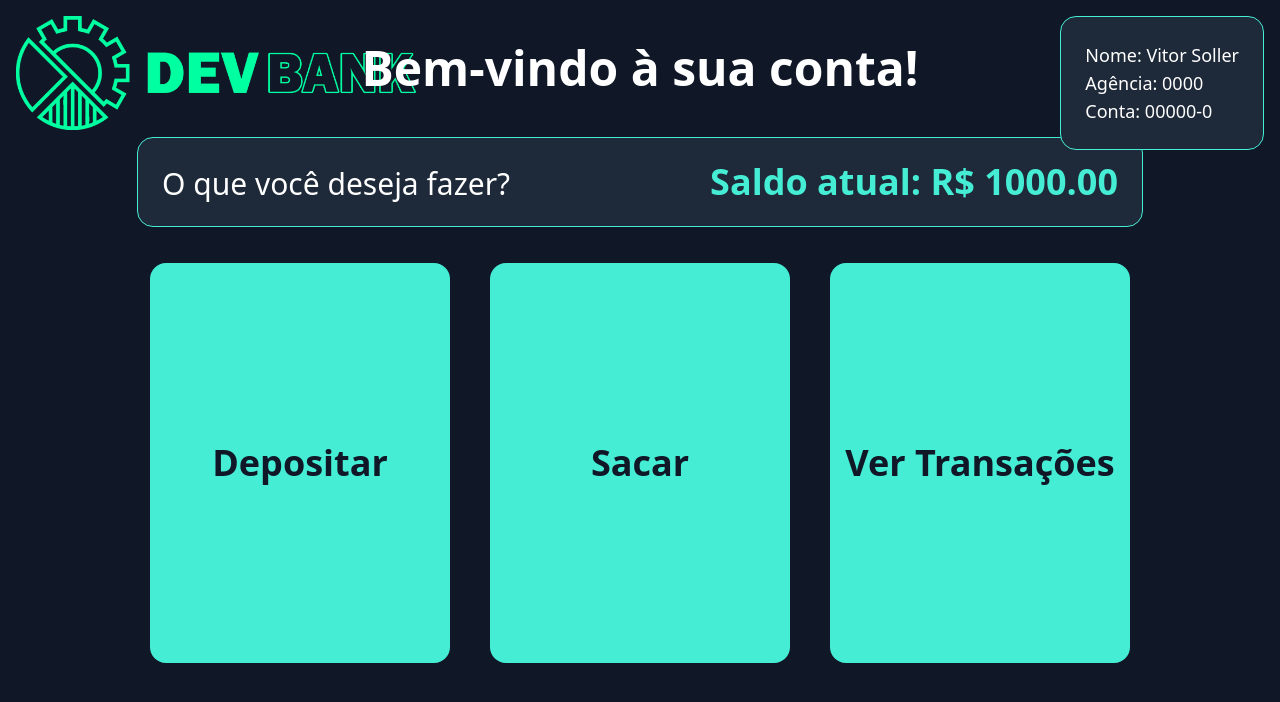
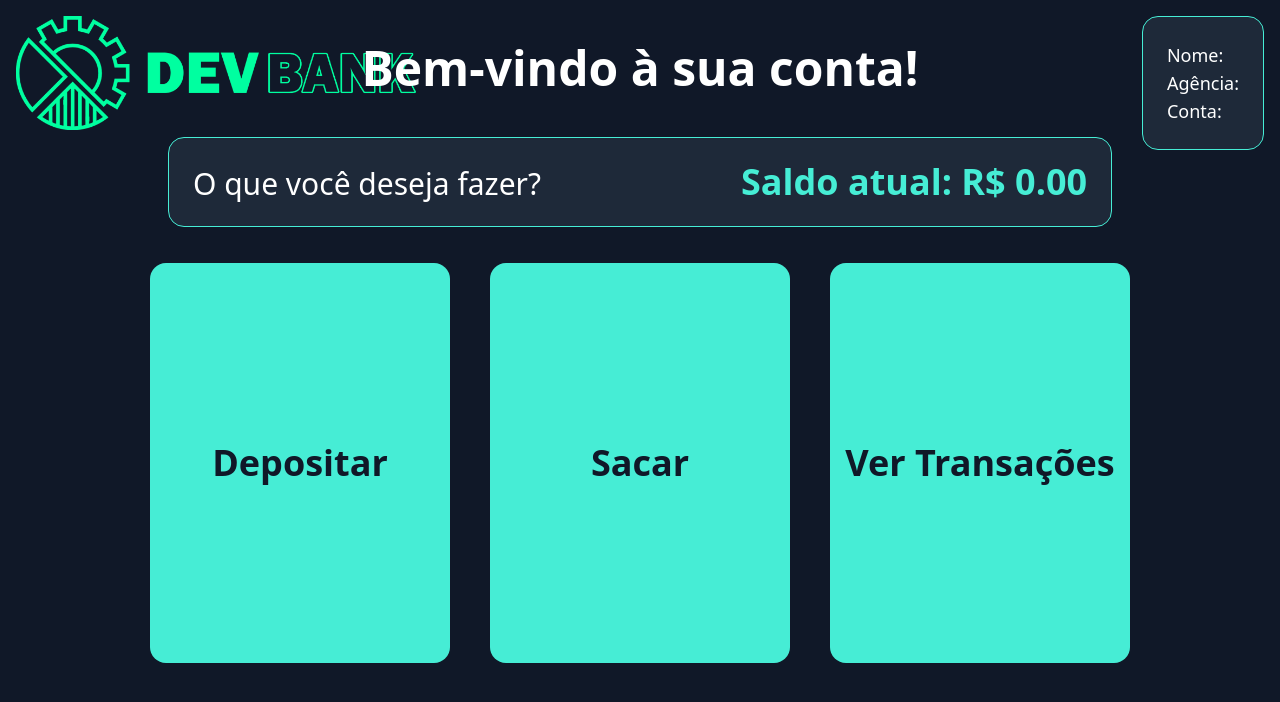
Before and after one commit to Maua-Dev/devbank_leonardoesantiago_front, a React (Vite) app: page /conta in a window 1280 px wide. Shown: the top 702 px of the page. Built offline with nearby package versions, Linux system fonts and the light colour scheme.

Commit message:
Final Version; Version 1.0

```diff
--- a/package.json
+++ b/package.json
@@ -11,6 +11,7 @@
   },
   "dependencies": {
     "@tailwindcss/postcss": "^4.1.5",
+    "axios": "^1.9.0",
     "postcss": "^8.5.3",
     "react": "^18.2.0",
     "react-dom": "^18.2.0",
--- a/public/mockConta.json
+++ /dev/null
@@ -1,6 +0,0 @@
-{
-  "nome": "Vitor Soller",
-  "agencia": "0000",
-  "conta": "00000-0",
-  "saldo": 1000.0
-}
--- a/src/App.tsx
+++ b/src/App.tsx
@@ -1,5 +1,8 @@
 import { useState } from "react";
 import { useNavigate } from "react-router-dom";
+import axios from "axios";
+import { useSaldo } from "./SaldoContex"; // Hook para acessar o saldo
+import { useInfosdaConta } from "./InfosdaConta"; // Hook para acessar as informações da conta
 
 function App() {
   const [apiUrl, setApiUrl] = useState("");
@@ -7,6 +10,8 @@ function App() {
   const [loading, setLoading] = useState(false);
   const validApi = "https://r2tcz6zsokynb72jb6o4ffd5nm0ryfyz.lambda-url.us-west-2.on.aws/"; // Essa é a UNICA api válida
   const navigate = useNavigate();
+  const { setSaldo } = useSaldo(); // Hook para acessar o saldo
+  const { setInformacoesConta } = useInfosdaConta(); // Hook para acessar as informações da conta
 
   const handleChange = (e: React.ChangeEvent<HTMLInputElement>) => { // Atualiza o valor da URL da API
     setApiUrl(e.target.value);
@@ -27,8 +32,14 @@ function App() {
     setLoading(true);
     try {
       const formattedApiUrl = apiUrl.trim().replace(/\/$/, ""); // Remove a barra final, se houver
-      const response = await fetch(`${formattedApiUrl}/`); // Usa a URL sem a barra final, se não, não funciona
-      if (!response.ok) throw new Error();
+      // const response = await fetch("/mockConta.json"); // Mock local
+      const response = await axios.get(formattedApiUrl); // Mock local
+      if (!response.status) throw new Error(); // Verifica se a resposta é válida
+      console.log(response); // Loga a resposta
+      const data = await response.data;
+        setSaldo(data.current_balance); // Atualiza o saldo
+      setInformacoesConta(data); // Atualiza as informações da conta
+      setError(""); // Limpa o erro, se houver
       setError("");
       navigate("/conta"); // Redireciona para a próxima tela
     } catch {
--- a/src/Conta.tsx
+++ b/src/Conta.tsx
@@ -1,36 +1,11 @@
-import { useState, useEffect } from "react";
 import { useSaldo } from "./SaldoContex"; // Hook para acessar o saldo
 import { useNavigate } from "react-router-dom";
+import { useInfosdaConta } from "./InfosdaConta";
 
 function Conta() {
-  const { saldo, setSaldo } = useSaldo(); // Hook para acessar o saldo
-  const [informacoesConta, setInformacoesConta] = useState<any>({});
-  const [error, setError] = useState("");
-  const [loading, setLoading] = useState(false);
   const navigate = useNavigate();
-
-  // Função para buscar as informações da conta
-  const fetchConta = async () => {
-    setLoading(true); // Inicia o loading
-    try {
-      const response = await fetch("/mockConta.json"); // Mock local
-      if (!response.ok) throw new Error(); // Verifica se a resposta é válida
-      const data = await response.json();
-      if (saldo === 0) {
-        setSaldo(0); // Atualiza o saldo
-      }
-      setInformacoesConta(data); // Atualiza as informações da conta
-      setError(""); // Limpa o erro, se houver
-    } catch {
-      setError("Erro ao carregar as informações da conta."); // Erro ao carregar as informações
-    } finally {
-      setLoading(false); // Finaliza o loading
-    }
-  };
-
-  useEffect(() => {
-    fetchConta(); // Carregar as informações ao renderizar
-  }, []);
+  const {saldo} = useSaldo(); // Hook para acessar o saldo
+  const {informacoesConta} = useInfosdaConta(); // Hook para acessar as informações da conta
 
   // Funções para as ações do usuário
   const handleDepositar = () => {
@@ -57,17 +32,13 @@ function Conta() {
       </h1>
 
       {/* Informações da conta no canto superior direito */}
-      {!loading && informacoesConta && (
+      {informacoesConta && (
         <div className="bg-gray-800 border border-teal-300 rounded-2xl p-6 text-white absolute top-4 right-4 text-lg">
-          <p>Nome: {informacoesConta.nome}</p>
-          <p>Agência: {informacoesConta.agencia}</p>
-          <p>Conta: {informacoesConta.conta}</p>
+          <p>Nome: {informacoesConta.name}</p>
+          <p>Agência: {informacoesConta.agency}</p>
+          <p>Conta: {informacoesConta.account}</p>
         </div>
       )}
-
-      {loading ? (
-        <p className="text-white">Carregando...</p> // Mensagem de loading
-      ) : (
         <>
           <p className="bg-gray-800 border border-teal-300 rounded-2xl p-6 text-white text-3xl mb-5">
             {" "}
@@ -76,8 +47,6 @@ function Conta() {
               Saldo atual: R$ {saldo.toFixed(2)} {/* Saldo atual */}
             </span>
           </p>{" "}
-          {error && <p className="text-red-500 text-sm -mt-2">{error}</p>}{" "}
-          {/* Mensagem de erro */}
           <div className="flex gap-10">
             <button
               onClick={handleDepositar} // Navega para a página de depósito
@@ -99,7 +68,6 @@ function Conta() {
             </button>
           </div>
         </>
-      )}
     </div>
   );
 }
--- /dev/null
+++ b/src/InfosdaConta.tsx
@@ -0,0 +1,20 @@
+import { createContext, ReactNode, useContext, useState } from "react";
+
+const InfosdaContaContext = createContext<any>(null); // Contexto para informações da conta
+export const InfosdaContaProvider = ({children}:{children:ReactNode}) => {
+    const [informacoesConta, setInformacoesConta] = useState<any>({}); // Estado para armazenar as informações da conta
+
+    return (
+        <InfosdaContaContext.Provider value={{ informacoesConta, setInformacoesConta }}>
+            {children}
+        </InfosdaContaContext.Provider>
+    );
+}; // Exporta o provedor do contexto
+
+export const useInfosdaConta = () => {
+    const context = useContext(InfosdaContaContext); // Hook para acessar o contexto
+    if (!context) {
+        throw new Error("useInfosdaConta deve ser usado dentro de um InfosdaContaProvider"); // Verifica se o hook está sendo usado corretamente
+    }
+    return context;
+}; // Exporta o hook para acessar o contexto
--- a/src/SaldoContex.tsx
+++ b/src/SaldoContex.tsx
@@ -8,7 +8,7 @@ type SaldoContextType = {
 const SaldoContext = createContext<SaldoContextType | undefined>(undefined);
 
 export const SaldoProvider = ({children}: {children: ReactNode}) => {
-    const [saldo, setSaldo] = useState(1000); // Valor inicial do saldo, pode ser alterado conforme necessário
+    const [saldo, setSaldo] = useState(0); // Valor inicial do saldo, pode ser alterado conforme necessário
 
     return (
         <SaldoContext.Provider value={{ saldo, setSaldo }}>
--- a/src/main.tsx
+++ b/src/main.tsx
@@ -9,11 +9,13 @@ import Transacoes from './Transacoes.tsx' // Importe o componente Transacoes
 import {TransacoesProvider} from './TransacoesProvider.tsx' // Importe o TransacoesProvider
 import { SaldoProvider } from './SaldoContex.tsx'
 import './index.css'
+import { InfosdaContaProvider } from './InfosdaConta.tsx'
 
 ReactDOM.createRoot(document.getElementById('root')!).render(
   <React.StrictMode>
     <BrowserRouter>
-      <SaldoProvider> {/* Envolva o Router com o Provider */}
+    <InfosdaContaProvider>
+    <SaldoProvider> {/* Envolva o Router com o Provider */}
         <TransacoesProvider> {/* Envolva o Router com o Provider */}
           <Routes>
             <Route path="/" element={<App />} />
@@ -24,6 +26,7 @@ ReactDOM.createRoot(document.getElementById('root')!).render(
           </Routes>
         </TransacoesProvider> {/* Feche a tag corretamente */}
       </SaldoProvider> {/* Feche a tag corretamente */}
+    </InfosdaContaProvider>
     </BrowserRouter>
   </React.StrictMode>,
 )
```
Also changed, not shown: 1 other file (tests, documents, lock files or other folders).
